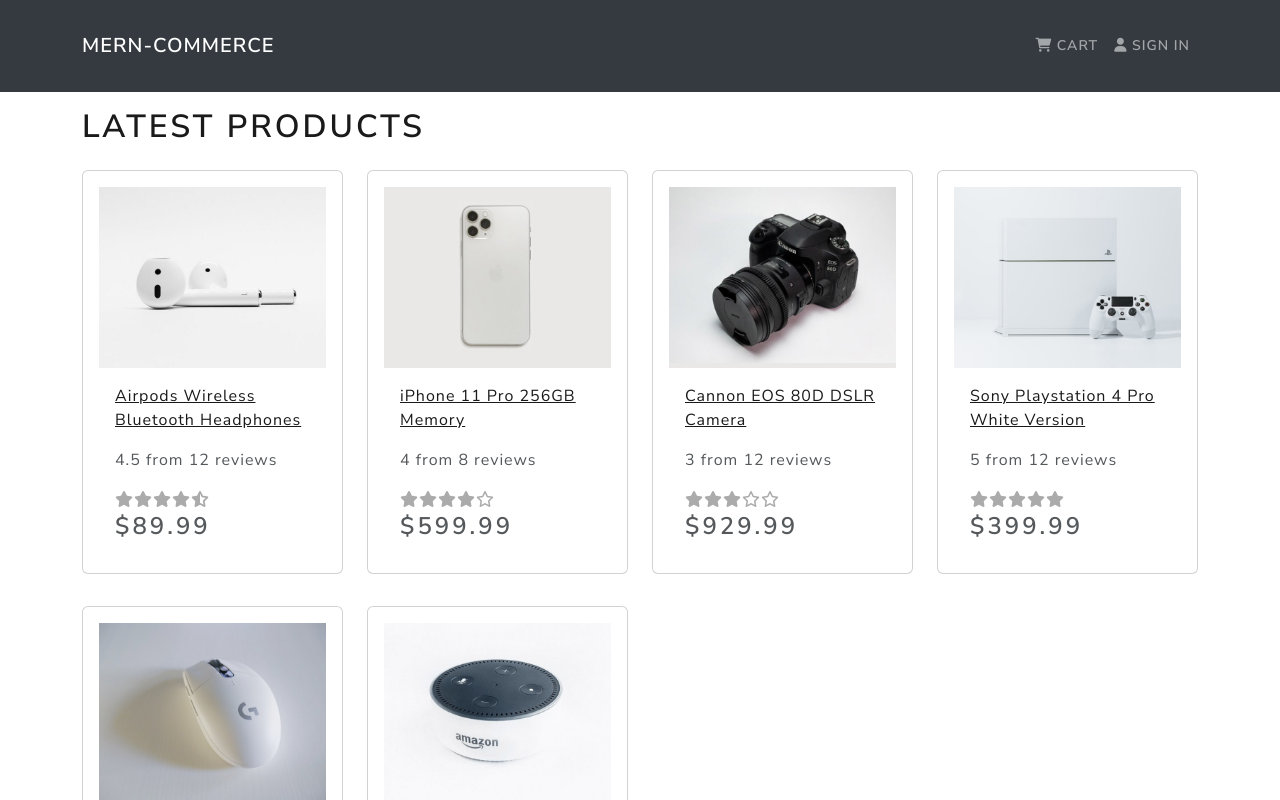
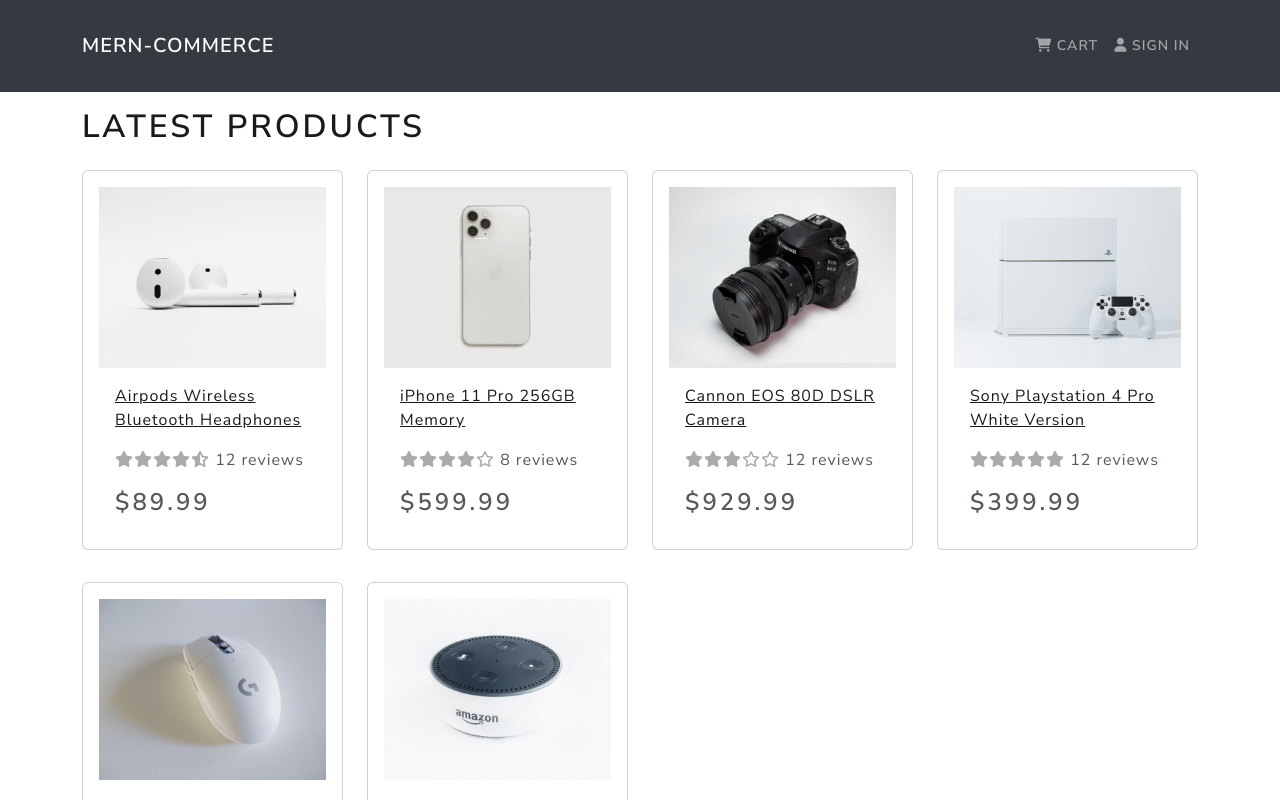
Before and after one commit to Makmakkerti/mernCommerce, a React (Create React App) app in the folder frontend/: page / in a window 1280 px wide. Shown: the top 800 px of the page. Built offline with nearby package versions, Linux system fonts and the light colour scheme.

Commit message:
Rating completed

```diff
--- a/frontend/package.json
+++ b/frontend/package.json
@@ -10,6 +10,7 @@
     "react-bootstrap": "^2.4.0",
     "react-dom": "^18.2.0",
     "react-scripts": "5.0.1",
+    "uuid": "^8.3.2",
     "web-vitals": "^2.1.4"
   },
   "scripts": {
--- a/frontend/src/components/Rating.js
+++ b/frontend/src/components/Rating.js
@@ -1,4 +1,5 @@
 import React from 'react';
+import { v4 as uuidv4 } from 'uuid';
 
 const Rating = (props) => {
 	const ratings = [];
@@ -18,11 +19,11 @@
 	return (
 		<>
 			<div className='my-3'>
-				{props.rating} from {props.text}
+				{ratings.map((cn) => (
+					<i key={uuidv4()} style={{ color: props.color }} className={cn}></i>
+				))}{' '}
+				{props.text}
 			</div>
-			{ratings.map((cn) => (
-				<i style={{ color: props.color }} className={cn}></i>
-			))}
 		</>
 	);
 };
--- a/frontend/src/screens/HomeScreen.js
+++ b/frontend/src/screens/HomeScreen.js
@@ -9,7 +9,7 @@
 			<h1>Latest products</h1>
 			<Row>
 				{products.map((product) => (
-					<Col sm={12} md={6} lg={4} xl={3}>
+					<Col key={product._id} sm={12} md={6} lg={4} xl={3}>
 						<Product product={product} />
 					</Col>
 				))}
```
Also changed, not shown: frontend/public/manifest.json, 1 other file (tests, documents, lock files or other folders).
